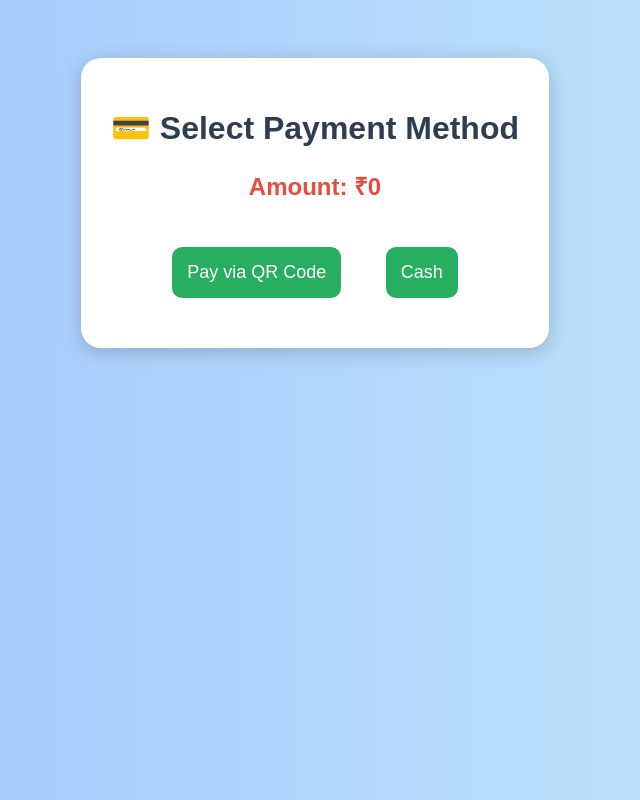
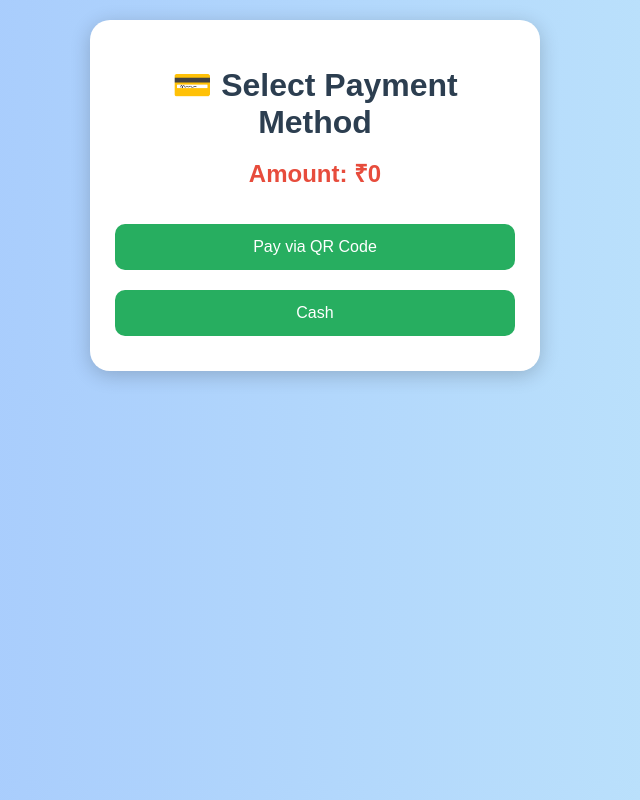
Before and after one commit to Rashmi7228/Menu-project, a plain HTML site: page payment.html in a window 1280 px wide. Shown: the whole page, without its empty margins (325-965 px from the left). Drawn offline with Linux system fonts and the light colour scheme.

Commit message:
Update payment.html

```diff
--- a/payment.html
+++ b/payment.html
@@ -9,29 +9,50 @@
     font-family: Arial, sans-serif;
     background: linear-gradient(to right, #a1c4fd, #c2e9fb);
     text-align: center;
-    padding: 50px;
+    padding: 20px;
+    margin: 0;
   }
   .payment-box {
     background: #fff;
-    padding: 30px;
+    padding: 25px;
     border-radius: 20px;
     display: inline-block;
+    max-width: 400px;
+    width: 100%;
     box-shadow: 0 4px 20px rgba(0,0,0,0.2);
   }
-  h1 { color: #2c3e50; }
-  h2 { color: #e74c3c; margin-bottom: 25px; }
+  h1 {
+    color: #2c3e50;
+    font-size: clamp(1.5em, 5vw, 2em);
+    margin-bottom: 10px;
+  }
+  h2 {
+    color: #e74c3c;
+    margin: 15px 0 25px 0;
+    font-size: clamp(1.2em, 4vw, 1.5em);
+  }
   .pay-option {
-    margin: 20px;
-    padding: 15px;
-    font-size: 18px;
+    margin: 10px 0;
+    padding: 14px;
+    width: 100%;
+    font-size: 1em;
     background: #27ae60;
     color: white;
     border: none;
     border-radius: 10px;
     cursor: pointer;
+    transition: background 0.3s, transform 0.2s;
   }
-  .pay-option:hover { background: #219150; }
-  img { margin-top: 20px; width: 200px; display: none; }
+  .pay-option:hover {
+    background: #219150;
+    transform: scale(1.05);
+  }
+  #qrCode {
+    margin-top: 20px;
+    width: 200px;
+    max-width: 80%;
+    display: none;
+  }
 </style>
 </head>
 <body>
@@ -43,30 +64,34 @@
 
   <button class="pay-option" onclick="payQR()">Pay via QR Code</button>
   <button class="pay-option" onclick="payCash()">Cash</button>
-  <br>
+
   <img id="qrCode" src="QR code.png" alt="QR Code">
   <audio id="beep" src="beep.mp3"></audio>
 </div>
 
 <script>
-  // Function to extract query parameters
+  // Get query parameter
   function getQueryParam(param) {
     const urlParams = new URLSearchParams(window.location.search);
     return urlParams.get(param);
   }
 
-  // Display the amount
+  // Show amount from URL
   const totalAmount = getQueryParam("amount");
   if (totalAmount) {
     document.getElementById("amountDisplay").textContent = "Amount: ₹" + totalAmount;
   }
 
+  // Show QR code
   function payQR() {
     document.getElementById("qrCode").style.display = "block";
+    alert("📱 Scan the QR code to complete your payment!");
   }
+
+  // Cash option
   function payCash() {
     document.getElementById("beep").play();
-    alert("Please pay cash at the counter 💵");
+    alert("💵 Please pay cash at the counter. Thank you!");
   }
 </script>
 
```
